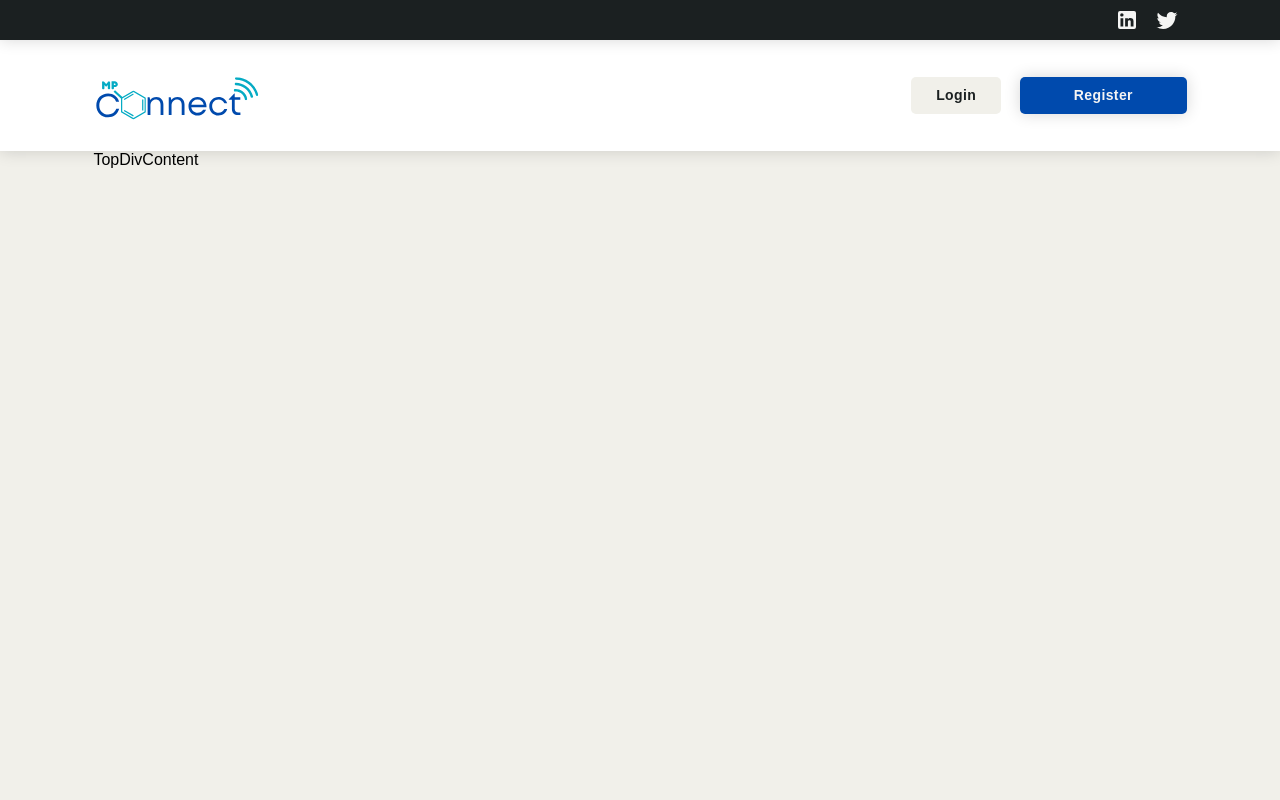
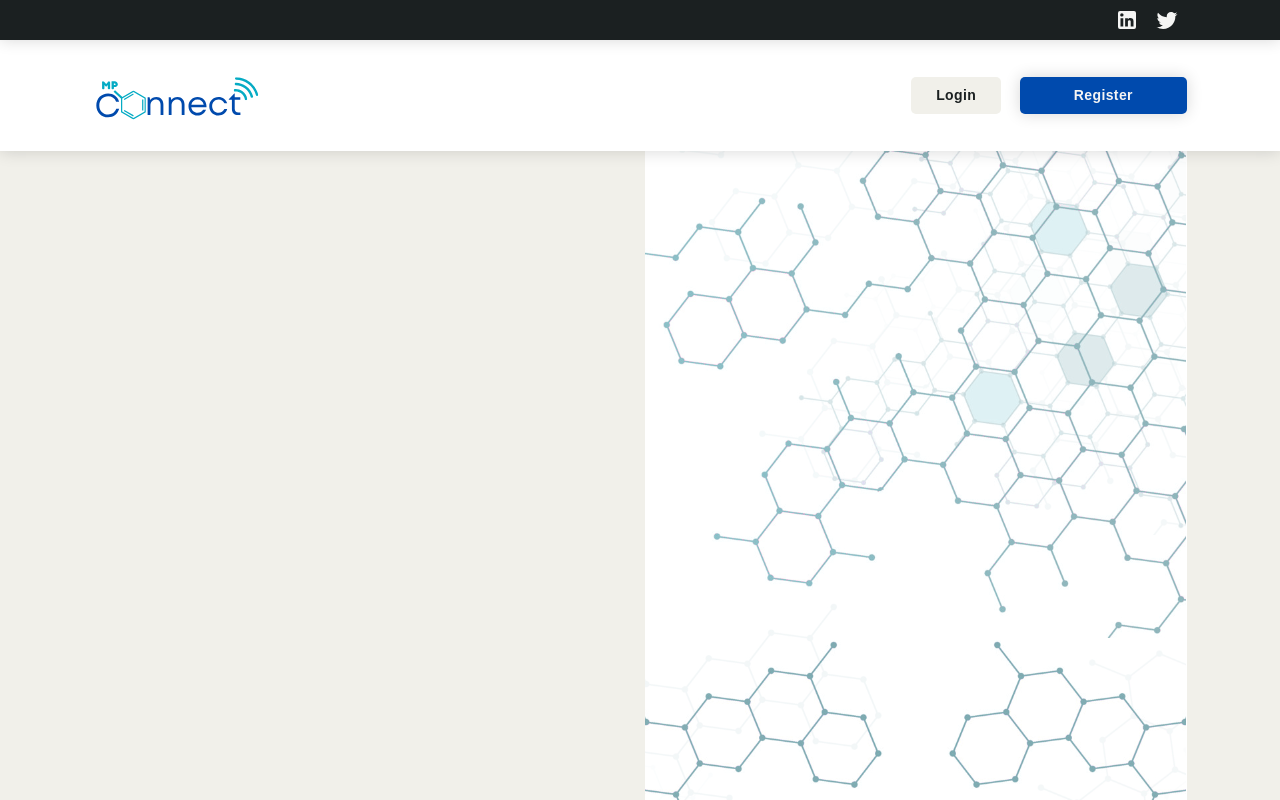
Before and after one commit to AbbaTek-Group/mp-connect, a React (Create React App) app in the folder mp-connect/: page / in a window 1280 px wide. Shown: the top 800 px of the page. Built offline with nearby package versions, Linux system fonts and the light colour scheme; a web font is replaced by a local one.

Commit message:
Hex image top div

```diff
--- /dev/null
+++ b/mp-connect/index.d.ts
@@ -0,0 +1 @@
+declare module "*.png";
--- a/mp-connect/src/components/landing/content/TopDivContent.tsx
+++ b/mp-connect/src/components/landing/content/TopDivContent.tsx
@@ -1,6 +1,19 @@
 import { Box } from "@mui/material";
 import { inline } from "../../../styles";
+import hexPattern from "./img/hexpattern.png";
 
 export const TopDivContent = () => {
-  return <Box sx={inline.topDivSx.container}>TopDivContent</Box>;
+  return (
+    <Box sx={inline.topDivSx.container}>
+      <Box></Box>
+      <Box sx={inline.topDivSx.imageBox}>
+        <Box
+          sx={{
+            ...inline.topDivSx.imageBox.hexPattern,
+            backgroundImage: `url(${hexPattern})`,
+          }}
+        ></Box>
+      </Box>
+    </Box>
+  );
 };
--- a/mp-connect/src/styles/inline.ts
+++ b/mp-connect/src/styles/inline.ts
@@ -99,9 +99,23 @@ export const topDivSx = {
   container: {
     display: "flex",
     flexDirection: "row",
+    justifyContent: "flex-end",
     height: "100%",
     ml: "7.3vw",
     mr: "7.3vw",
+  },
+  imageBox: {
+    backgroundColor: "white",
+    width: "42.3vw",
+    height: "100%",
+    zIndex: "5",
+    hexPattern: {
+      width: "42.3vw",
+      height: "100vh",
+      backgroundSize: "42.3vw",
+      backgroundRepeat: "repeat-y",
+      backgroundPosition: "0vw 0vw",
+    },
   },
 };
 
--- a/mp-connect/tsconfig.json
+++ b/mp-connect/tsconfig.json
@@ -21,7 +21,7 @@
     "jsx": "react-jsx"
   },
   "include": [
-    "src/**/*"
+    "src", "**/*.ts", "**/*.tsx"
   ],
   "exclude": ["node_modules", "build"]
 }
```
Also changed, not shown: mp-connect/src/components/landing/content/img/hexpattern.png (added).
